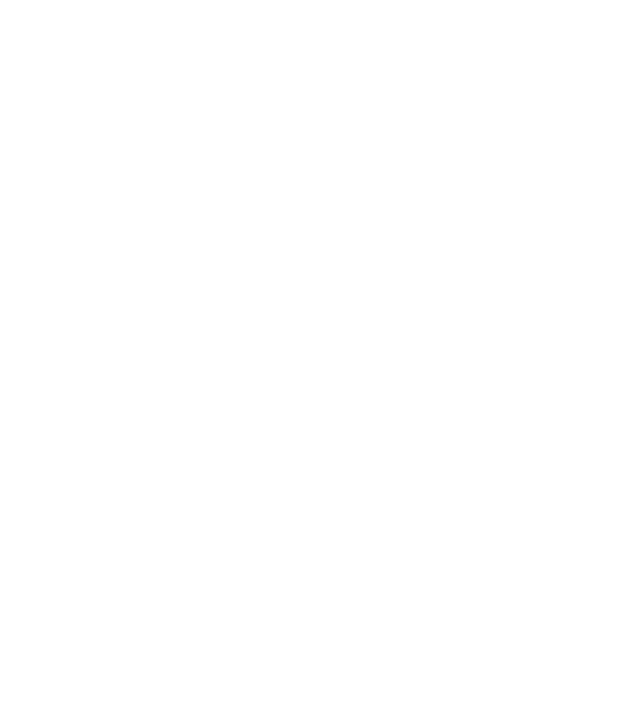
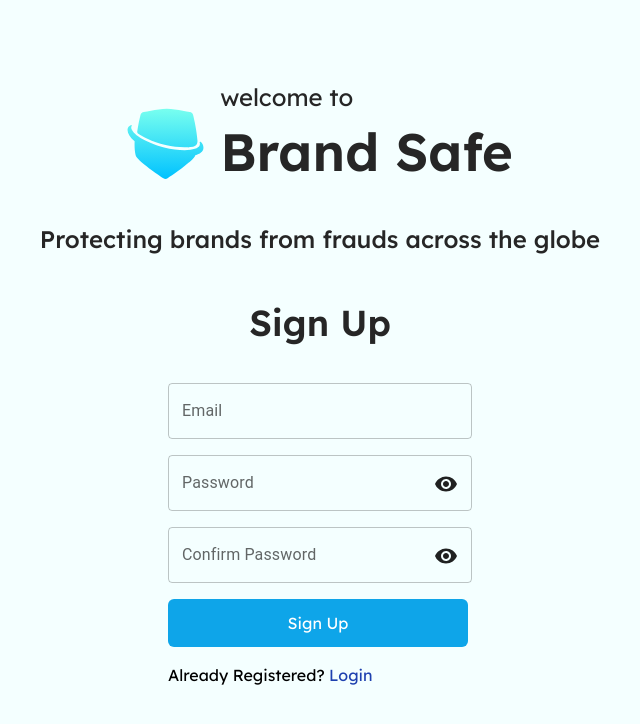
Before and after one commit to safebrand/BrandSafe-Webpage, a React (Vite) app in the folder brandsafe/: page /signup in a window 1280 px wide. Before the commit this address had no page. Shown: the top 724 px of the page, without its empty margins (320-960 px from the left). Built offline with nearby package versions, Linux system fonts and the light colour scheme.

Commit message:
signup page

```diff
--- a/brandsafe/src/App.jsx
+++ b/brandsafe/src/App.jsx
@@ -1,6 +1,7 @@
 import { Route, Routes } from 'react-router-dom'
 import './index.css'
 import Login from './pages/Login'
+import SignUp from './pages/SignUp'
 
 function App() {
 
@@ -8,6 +9,7 @@
     <>
       <Routes>
         <Route   path='/login' element={<Login />} />
+        <Route   path='/signup' element={<SignUp />} />
       </Routes>
     </>
   )
--- /dev/null
+++ b/brandsafe/src/pages/SignUp.jsx
@@ -0,0 +1,126 @@
+import React, { useState } from 'react';
+import { Link } from 'react-router-dom';
+import VisibilityIcon from '@mui/icons-material/Visibility';
+import VisibilityOffIcon from '@mui/icons-material/VisibilityOff';
+import { useForm } from 'react-hook-form';
+import TextField from '@mui/material/TextField';
+import Logo from '../componets/Logo';
+import { Dialog, DialogContent, DialogTitle } from '@mui/material';
+
+
+const SignUp = () => {
+    const { register, handleSubmit, formState: { errors }, getValues, reset } = useForm({ mode: 'all' });
+    const [successDialogOpen, setSuccessDialogOpen] = useState(false);
+    const [isVisible, setIsVisible] = useState(false);
+    const [userEmail, setUserEmail] = useState('');
+
+    const handleOpenSuccessDialog = (email) => {
+        setUserEmail(email);
+        setSuccessDialogOpen(true);
+    };
+
+
+    const submitSignUp = (data) => {
+
+    }
+
+    return (
+        <>
+            <div className='container theme-color'>
+                <div className='flex flex-col gap-8 items-center justify-center'>
+                    <Logo />
+                    <p className='text-lg md:text-2xl font-normal md:font-medium flex text-center md:text-left'>Protecting brands from frauds across the globe</p>
+                </div>
+                <div className='my-8 flex flex-col gap-10 px-4 md:px-80'>
+                    <h2 className='text-4xl font-semibold md:mx-auto'>Sign Up</h2>
+                    <form autoComplete='off' className='flex flex-col gap-4 md:w-[50%] md:mx-auto ' onSubmit={handleSubmit(submitSignUp)}>
+                        <TextField
+                            label="Email"
+                            variant="outlined"
+                            type="email"
+                            {...register('email', {
+                                required: 'Email is required.',
+                                pattern: {
+                                    value: (/\S+@\S+\.\S+/),
+                                    message: 'Email must be valid.',
+                                },
+                            })}
+                            error={!!errors.email}
+                            helperText={errors.email?.message}
+                        />
+                        <TextField
+                            label="Password"
+                            variant="outlined"
+                            type={isVisible ? 'text' : 'password'}
+                            {...register('password', {
+                                required: 'Password is required.',
+                                minLength: {
+                                    value: 6,
+                                    message: 'Password Must be above 6 characters.',
+                                },
+                                maxLength: {
+                                    value: 16,
+                                    message: 'Password Must be less than 16 characters.',
+                                },
+                                pattern: {
+                                    value: /^(?=.*[a-z])(?=.*[A-Z])(?=.*[0-9])(?=.*[!@#/$%/^&/*])(?=.{8,})/,
+                                    message: 'Must contain 1 UpperCase, 1 LowerCase, 1 Number ,1 Special char',
+                                },
+                            })}
+                            error={!!errors.password}
+                            helperText={errors.password?.message}
+                            InputProps={{
+                                endAdornment: (
+                                    <span onClick={() => setIsVisible(!isVisible)}>
+                                        {errors.password && isVisible ? <VisibilityOffIcon /> : <VisibilityIcon />}
+                                    </span>
+                                ),
+                            }}
+                        />
+                        <TextField
+                            label="Confirm Password"
+                            variant="outlined"
+                            type={isVisible ? 'text' : 'password'}
+                            {...register('cPassword', {
+                                required: 'Confirm password is required.',
+                                validate: (value) => {
+                                    const { password } = getValues();
+                                    return password === value || 'Passwords should match!';
+                                },
+                            })}
+                            error={!!errors.cPassword}
+                            helperText={errors.cPassword?.message}
+                            InputProps={{
+                                endAdornment: (
+                                    <span onClick={() => setIsVisible(!isVisible)}>
+                                        {errors.cPassword && isVisible ? <VisibilityOffIcon /> : <VisibilityIcon />}
+                                    </span>
+                                ),
+                            }}
+                        />
+                        <button type="" className='primary-button'>Sign Up</button>
+                        <Link to="/login">
+                            <h1 className="text-black ">
+                                Already Registered? <span className='text-blue-800 hover:underline'>Login </span>
+                            </h1>
+                        </Link>
+                    </form>
+                    <Dialog open={successDialogOpen} >
+                        <div className='bg-theme-color'>
+                            <div className='flex items-center gap-4 p-4'>
+                                <img src="./Union.svg" alt="logo" className='w-[10%]' />
+                                <h1 className='text-[14px] md:text-[30.47px] font-semibold'>Brand Safe</h1>
+                            </div>
+                            <DialogTitle sx={{ color: "green" }}>Email Sent Successfully !!</DialogTitle>
+                            <DialogContent>
+                                <p>We have sent an email to <b>{userEmail}</b> to verify your account.</p>
+                            </DialogContent>
+                        </div>
+                    </Dialog>
+                </div>
+            </div>
+        </>
+    )
+}
+
+export default SignUp
```
